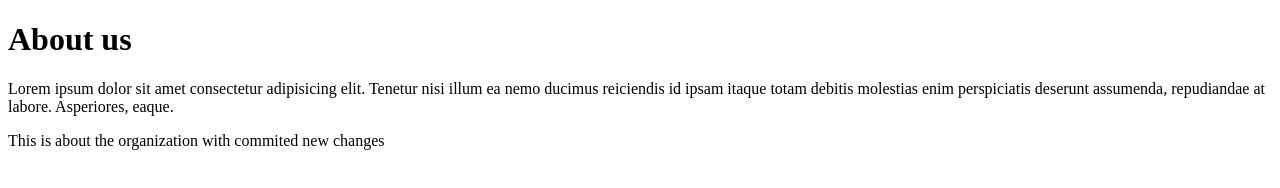
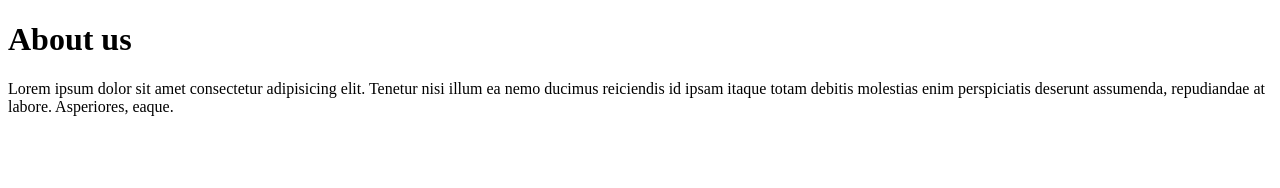
Before and after one commit to mdsaad13/paradiso-git, a plain HTML site: page about.html in a window 1280 px wide. Drawn offline with Linux system fonts and the light colour scheme.

Commit message:
Revert "about changes added"
This reverts commit b88a5df68b1c14d8d25a41ca1817ebcfcb7f9295.

```diff
--- a/about.html
+++ b/about.html
@@ -13,9 +13,6 @@
         Lorem ipsum dolor sit amet consectetur adipisicing elit. Tenetur nisi illum ea nemo ducimus reiciendis id ipsam
         itaque totam debitis molestias enim perspiciatis deserunt assumenda, repudiandae at labore. Asperiores, eaque.
     </p>
-    <p>
-        This is about the organization with commited new changes
-    </p>
 </body>
 
 </html>
```
